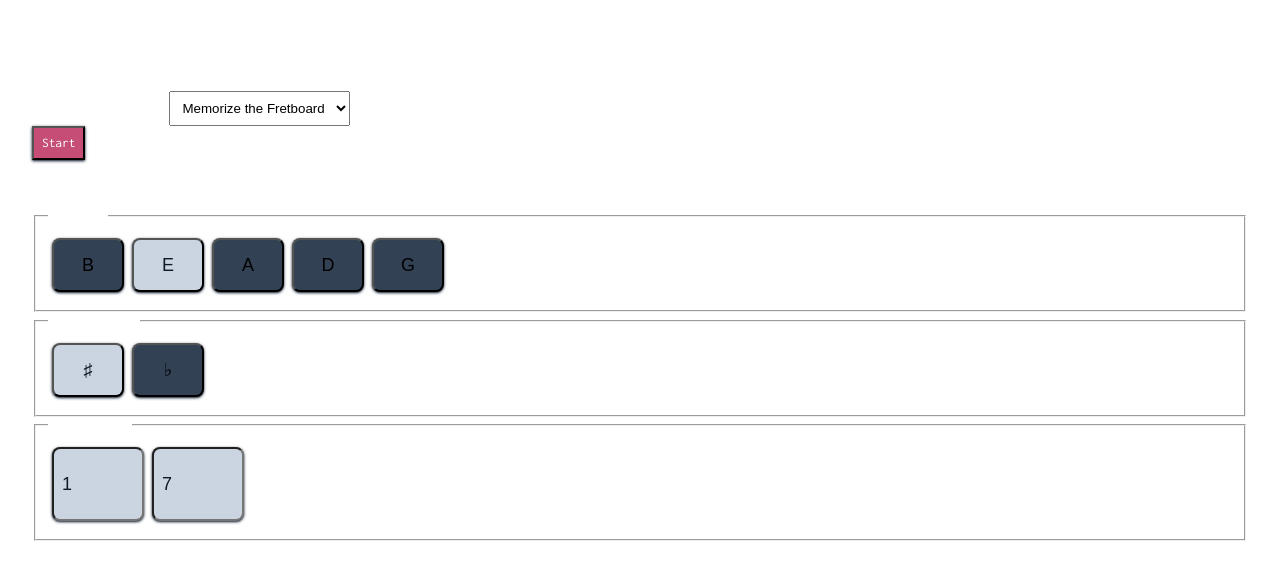
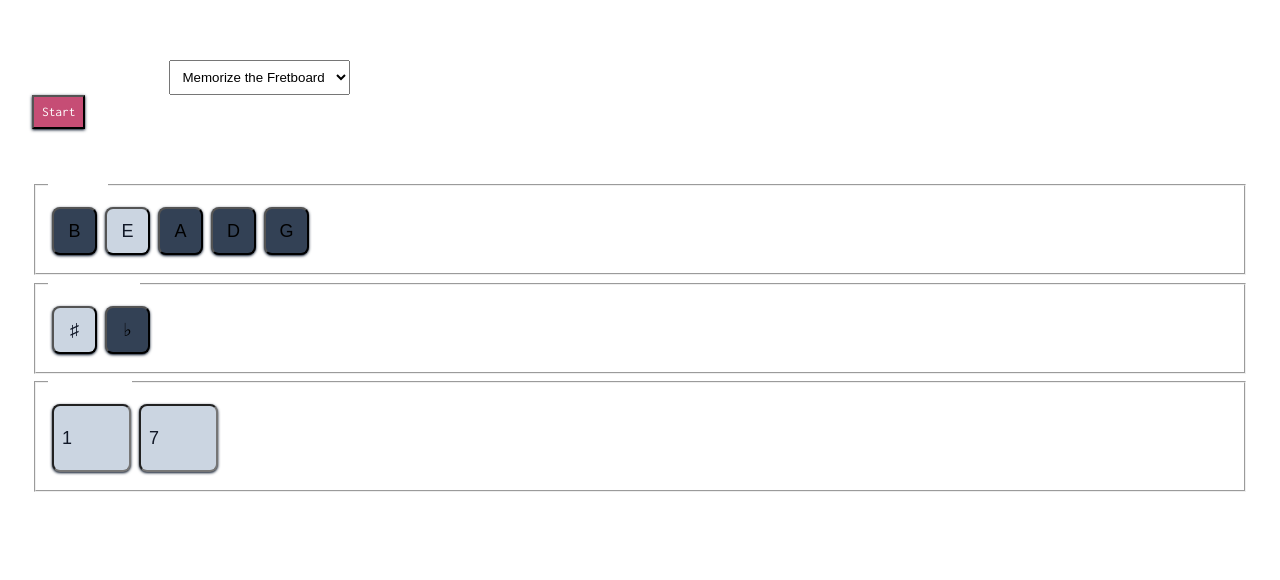
Before and after one commit to desmondsmall/bassfretboard.com, a Next.js app: page / in a window 1280 px wide. Shown: the part 150-730 px from the top of the page. Built offline with nearby package versions, Linux system fonts and the light colour scheme.

Commit message:
desktop index visual cleanup

```diff
--- a/pages/index.js
+++ b/pages/index.js
@@ -49,12 +49,12 @@ export default function Home() {
 
           <div className="z-20 relative overflow-hidden
             default-p flex flex-col justify-center mx-auto h-screen items-center -mt-6
-            md:-mt-20 md:w-2/3 lg:w-3/5 xl:w-1/2 2xl:w-2/4">
+            md:-mt-20 md:w-2/3 lg:w-3/5 2xl:w-2/4">
             <div className="2xl:px-8 relative">
-              <h1 className="font-mono text-4xl text-teal-200 md:text-5xl xl:text-6xl text-gradient bg-gradient-to-l from-yellow-200 via-cyan-200 to-red-300">Bass Fretboard</h1>
-              <h2 className="text-lg md:text-3xl tracking-wide mb-5 md:mb-10 mt-1 md:mt-2 md:font-thin text-white">Get better at bass by playing along</h2>
-              <h2 className="text-lg md:text-2xl lg:text-3xl font-thin mb-10 tracking-wide w-full relative lg:leading-10">
-                Plug your bass into an audio interface or put your phone / mic beside your amp. Choose a practice mode and press start!
+              <h1 className="font-mono text-4xl text-teal-200 md:text-5xl 2xl:text-6xl text-gradient bg-gradient-to-l from-yellow-200 via-cyan-200 to-red-300">Bass Fretboard</h1>
+              <h2 className="text-lg md:text-3xl tracking-wide mb-5 md:mb-6 mt-1 md:mt-2 md:font-thin">Get better at bass by playing along</h2>
+              <h2 className="text-lg md:text-2xl font-thin mb-10 tracking-wide w-full relative lg:leading-10">
+                Plug your bass guitar into an audio interface or simply put your phone or a mic beside your amp
               </h2>
 
               <div className="w-full md:mx-auto md:flex">
--- a/styles/main.css
+++ b/styles/main.css
@@ -71,8 +71,8 @@ select {
 
 .option-button {
     @apply h-12 rounded-lg mx-1 my-2 shadow shadow-slate-800 bg-slate-700 lg:text-lg;
-    min-width: 4em;
-    min-height: 3em;
+    min-width: 2.5em;
+    min-height: 2em;
 }
 
 .active {
```
